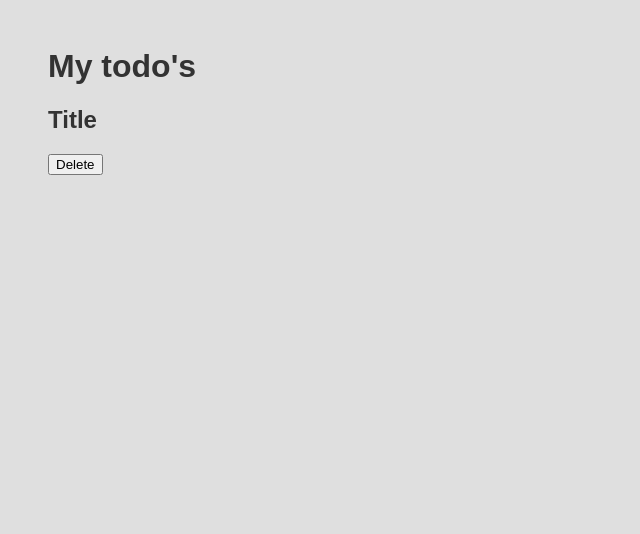
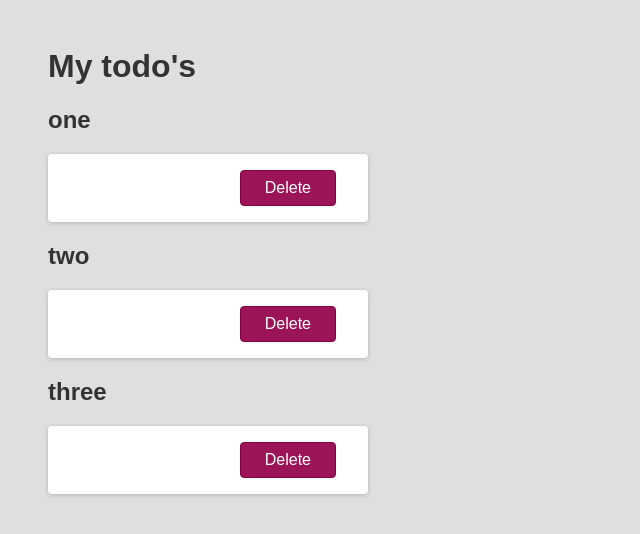
Before and after one commit to brainfailure404/todo-tutor, a React (Create React App) app: page / in a window 1280 px wide. Shown: the top 534 px of the page, without its empty margins (0-640 px from the left). Built offline with nearby package versions, Linux system fonts and the light colour scheme.

Commit message:
props things

```diff
--- a/src/App.js
+++ b/src/App.js
@@ -1,13 +1,14 @@
+import Todo from "./components/Todo";
+
 function App() {
-  return <div>
+  return (
+  <div>
     <h1>My todo's</h1>
-    <div>
-      <h2>Title</h2>
-      <div>
-        <button>Delete</button>
-      </div>
-    </div>
-  </div>;
+    <Todo text='one'/>
+    <Todo text='two'/>
+    <Todo text='three'/>
+  </div>
+  );
 }
 
 export default App;
--- /dev/null
+++ b/src/components/Todo.js
@@ -0,0 +1,13 @@
+function Todo(props) {
+  return (
+    <div>
+      <h2>{props.text}</h2>
+      <div className="card">
+        <div className="actions">
+          <button className="btn">Delete</button>
+        </div>
+      </div>
+    </div>
+  );
+}
+export default Todo;
```
